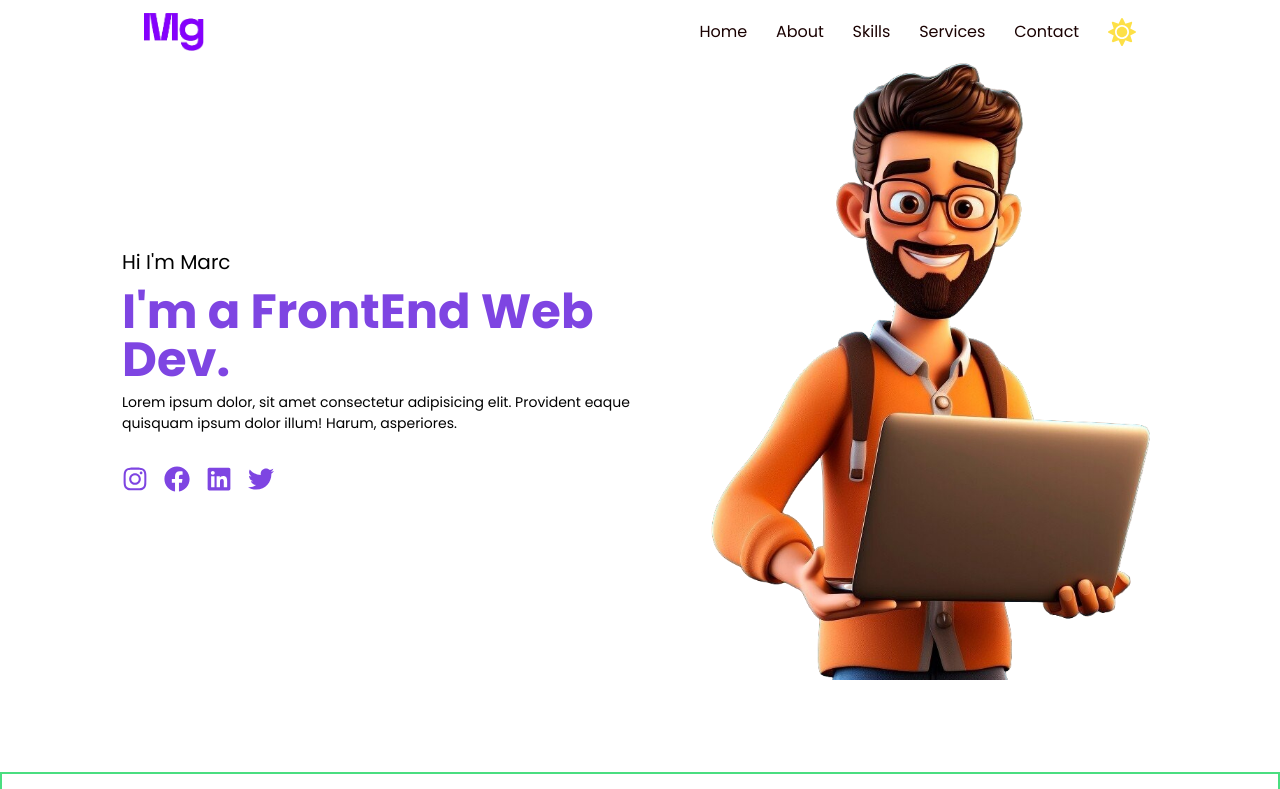
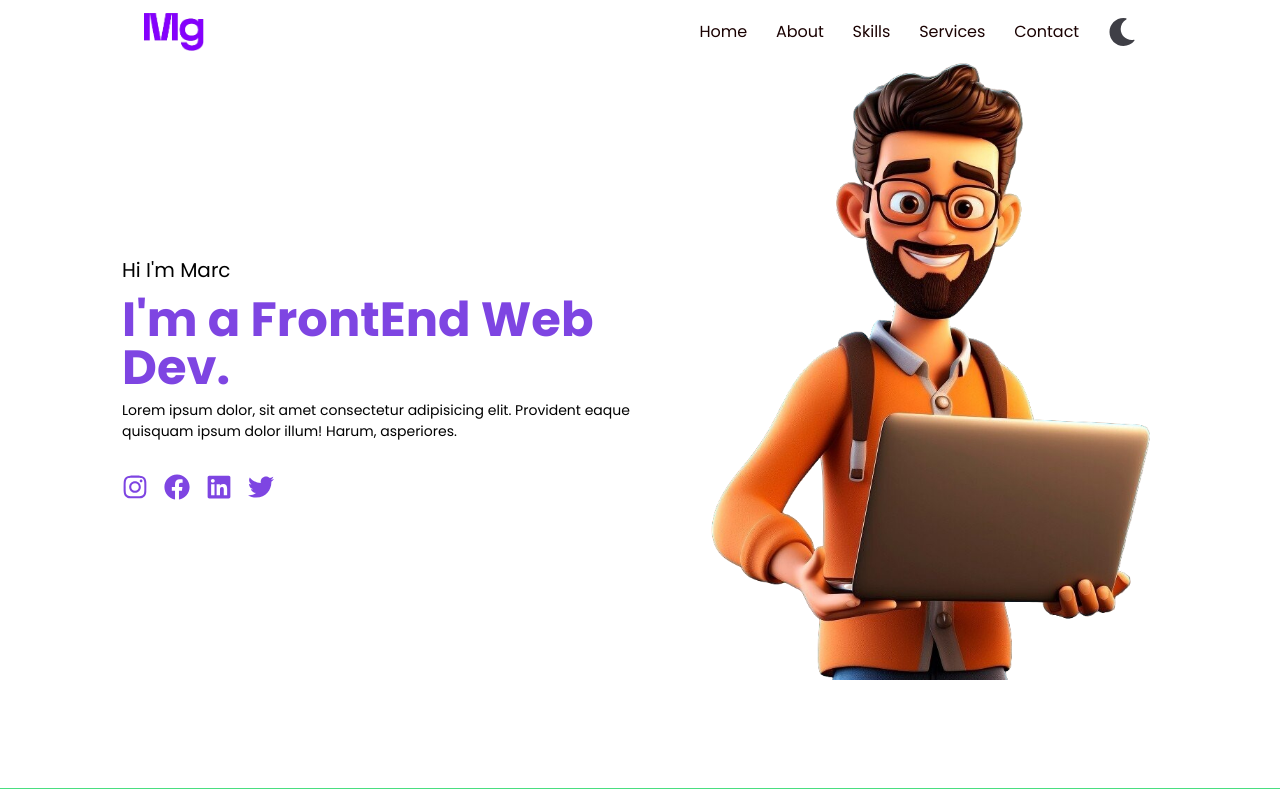
Before and after one commit to Geloxix/my-portfolio, a React (Vite) app: page / in a window 1280 px wide. Shown: the top 789 px of the page. Built offline with nearby package versions, Linux system fonts and the light colour scheme; a web font is replaced by a local one.

Commit message:
Version 2 Nav bar

```diff
--- a/package.json
+++ b/package.json
@@ -10,6 +10,7 @@
     "preview": "vite preview"
   },
   "dependencies": {
+    "lucide-react": "^0.365.0",
     "react": "^18.2.0",
     "react-dom": "^18.2.0",
     "react-router-dom": "^6.22.3",
--- a/src/components/Nav.jsx
+++ b/src/components/Nav.jsx
@@ -1,15 +1,29 @@
 import { useEffect, useState } from "react";
 import Logo from "../assets/images/logo.png";
-import { FaMoon, FaBars, FaSun } from 'react-icons/fa';
+import { FaMoon, FaBars, FaSun, FaXRay } from 'react-icons/fa';
+import { Menu, X } from "lucide-react";
 
 
 const Nav = ({ handleSmoothScroll, homeRef, aboutRef, skillsRef, servicesRef, contactRef }) => {
    const [isSticky, setIsSticky] = useState(false);
    const [isDark, setIsDark] = useState(false);
+   const [isOpen, setisOpen] = useState(false);
 
    const handleDarkMode = () => {
       setIsDark(!isDark);
    };
+
+   const handleIsOpen = () => {
+      setisOpen(!isOpen);
+   };
+
+   const menuLinks = [
+      { name: 'Home', navRef: homeRef },
+      { name: 'About', navRef: aboutRef },
+      { name: 'Skills', navRef: skillsRef },
+      { name: 'Services', navRef: servicesRef },
+      { name: 'Contact', navRef: contactRef }
+   ];
 
    useEffect(() => {
       window.addEventListener('scroll', () => {
@@ -20,7 +34,7 @@ const Nav = ({ handleSmoothScroll, homeRef, aboutRef, skillsRef, servicesRef, co
 
    return (
       <nav className={`fixed w-full top-0 left-0 z-[999] transition-all ${isSticky ? 'bg-gray-50 ' : 'bg-transparent text-red'}`}>
-            <div className="flex items-center justify-between h-[4rem] w-full px-[9rem] font-poppins text-primary ">
+         <div className="flex items-center justify-between h-[4rem] w-full md:px-[9rem] px-[4rem] font-poppins text-primary relative">
                <div>
                   <img
                      src={Logo}
@@ -28,48 +42,61 @@ const Nav = ({ handleSmoothScroll, homeRef, aboutRef, skillsRef, servicesRef, co
                      width={60}
                   />
                </div>
-                <div className="hidden md:block relative">
-                    <div className="flex items-center gap-[1.8rem]">
-                        <button
-                            className="hover-button"
-                            onClick={() => handleSmoothScroll(homeRef)}
+
+               <div className="md:block hidden">
+                  <ul className="flex items-center gap-[1.8rem]">
+                  {
+                     menuLinks.map((menu) => (
+                        <li
+                           key={menu.name}
+                           className="hover-button list-none cursor-pointer"
+                           onClick={() => handleSmoothScroll(menu.navRef)}
                         >
-                            Home
-                        </button>
-                        <button
-                            className="hover-button"
-                            onClick={() => handleSmoothScroll(aboutRef)}
-                        >
-                            About
-                        </button>
-                        <button
-                            className="hover-button"
-                            onClick={() => handleSmoothScroll(skillsRef)}
-                        >
-                            Skills
-                        </button>
-                        <button
-                            className="hover-button"
-                            onClick={() => handleSmoothScroll(servicesRef)}
-                        >
-                            Services
-                        </button>
-                        <button
-                            className="hover-button"
-                            onClick={() => handleSmoothScroll(contactRef)}
-                        >
-                            Contact
-                        </button>
+                           { menu.name }
+                        </li>
+                     ))
+                     }
                      <button
                            onClick={handleDarkMode}
                            className="text-[28px]"
                      >
-                            { isDark ? <FaMoon className="text-zinc-700" /> : <FaSun className="text-yellow-300"/>}
+                           { isDark ? <FaSun className="text-yellow-300" /> : <FaMoon className="text-zinc-700" />}
                      </button>
+                  </ul>
                </div>
+
+
+               <div className={`md:hidden block absolute w-2/4 h-screen px-5 bg-gray-300 top-0 duration-300 ${isOpen ? 'right-0' : 'right-[-100%]'}`}>
+                  <ul className="flex flex-col justify-center items-start h-full gap-10 text-md px-5 text-lg list-none" >
+                     {
+                           menuLinks.map((menu) => (
+                              <li
+                                 key={menu.name}
+                                 onClick={() => handleSmoothScroll(menu.navRef)}
+                                 className="hover-button cursor-pointer"
+                              >
+                                 { menu.name}
+                              </li>
+                           ))
+                     }
+
+                     <button
+                           onClick={handleDarkMode}
+                           className="text-[28px]"
+                     >
+                           { isDark ? <FaSun className="text-yellow-300" /> : <FaMoon className="text-zinc-700" />}
+                     </button>
+                  </ul>
                </div>
-                <button className="block md:hidden">
-                    <FaBars />
+               <button
+                  className={`md:hidden block font-bold cursor-pointer z-[999]`}
+                  onClick={handleIsOpen}
+               >
+                  { isOpen ? <X
+                     className="text-red-500 font-bold cursor-pointer"
+                  /> : <Menu
+                     className="text-secondary font-bold"
+                  />}
                </button>
          </div>
       </nav>
--- a/src/pages/HomePage.jsx
+++ b/src/pages/HomePage.jsx
@@ -7,9 +7,9 @@ const HomePage = ({ homeRef }) => {
     return (
         <section ref={homeRef} className="font-poppins flex items-center justify-center bg-no-repeat">
             <div className="px-[5rem] mt-[3rem] z-50">
-                <div className="flex items-center justify-evenly p-3 gap-2">
+                <div className="flex items-center justify-evenly p-3 gap-2 md:flex-row flex-col-reverse">
                     <div className="basis-[50%]">
-                        <p className="mb-3 text-xl">Hi I'm Marc </p>
+                        <p className="mb-3 text-xl md:text-left text-center">Hi I'm Marc </p>
                         <h2 className="text-5xl font-bold mb-2 text-secondary">I'm a FrontEnd Web Dev.</h2>
                         <p className="text-[14px] mb-8">Lorem ipsum dolor, sit amet consectetur adipisicing elit. Provident eaque quisquam ipsum dolor illum! Harum, asperiores.</p>
                         <div>
@@ -21,7 +21,7 @@ const HomePage = ({ homeRef }) => {
                         <img
                             src={myProfile}
                             alt="my picture"
-                            className="w-[450px]"
+                            className="md:w-[450px] w-[300px] mb-4"
                         />
                     </div>
                 </div>
--- a/tailwind.config.js
+++ b/tailwind.config.js
@@ -15,6 +15,19 @@ export default {
         secondary: '#7E45E2',
         light: '#f2f2f2',
       },
+      transitionProperty:{
+        transitionPropertyName: 'transition',
+      },
+      transitionDuration: {
+        '100': '100ms',
+        '200': '200ms',
+        '300': '300ms',
+        '400': '400ms',
+        '500': '500ms',
+      },
+      transitionTimingFunction: {
+        'linear': 'linear',
+      },
     },
   },
   plugins: [],
```
Also changed, not shown: 1 other file (tests, documents, lock files or other folders). Lines whose indentation alone changed are shown as unchanged.
